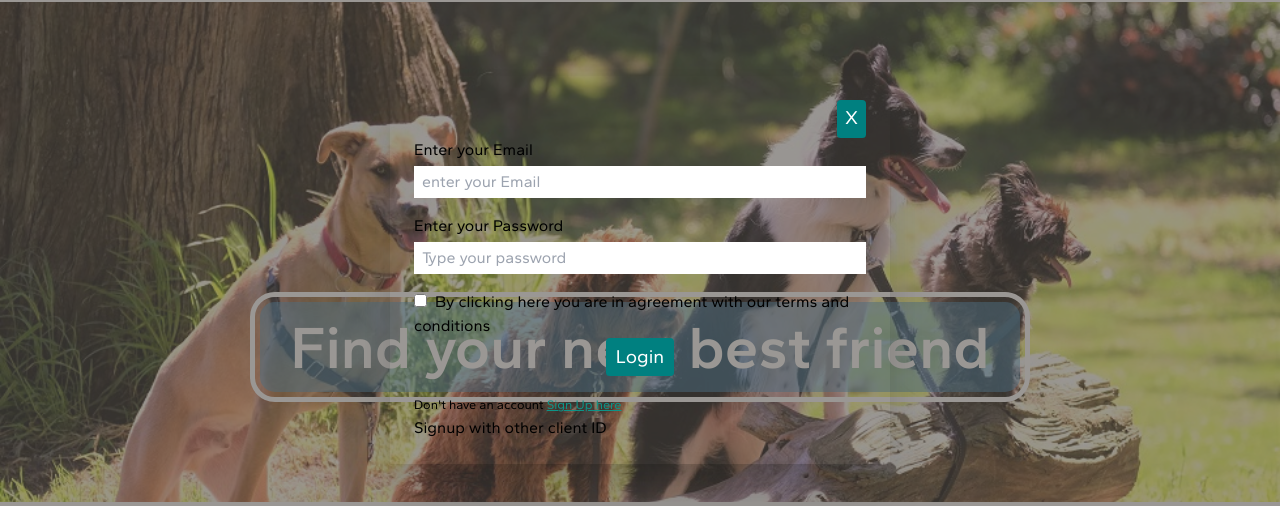
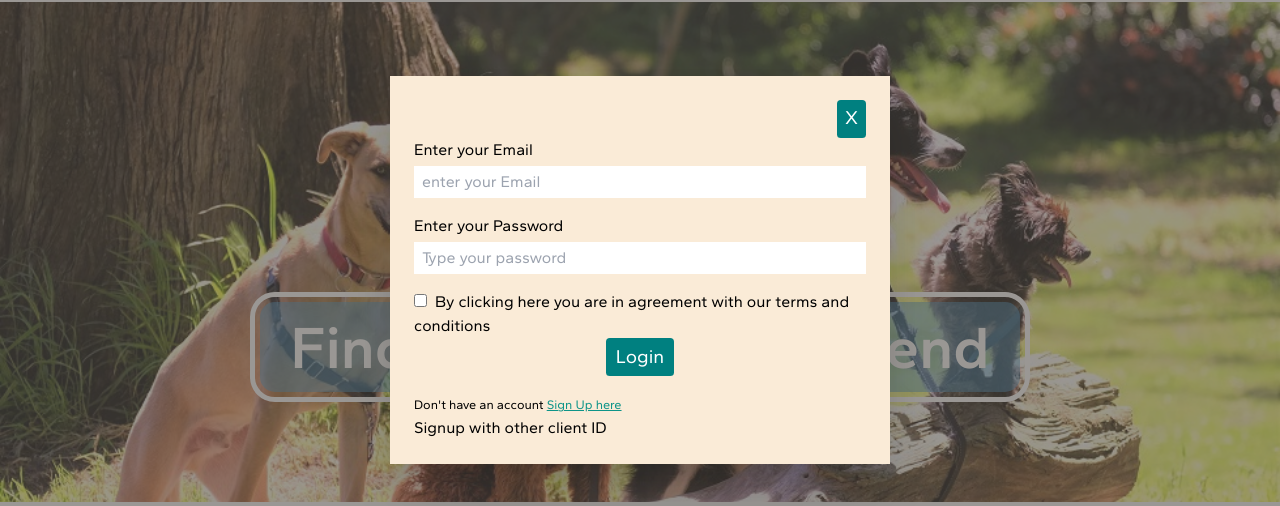
Before and after one commit to alexmercer500/pet-adoption, a React (Create React App) app: page / in a window 1280 px wide. Both pictures are taken after a click on the button "Login". Shown: the part 130-636 px from the top of the page. Built offline with nearby package versions, Linux system fonts and the light colour scheme.

Commit message:
Sign up backgound color fixes

```diff
--- a/src/App.css
+++ b/src/App.css
@@ -32,3 +32,8 @@ button {
         color: teal;
     }
 }
+.model-bg {
+    max-width: 500px;
+    margin-inline: auto;
+    background-color: antiquewhite;
+  }
--- a/src/components/Modules/AuthPage/SignIn.jsx
+++ b/src/components/Modules/AuthPage/SignIn.jsx
@@ -4,7 +4,7 @@ const SignIn = ({logMethod}) => {
   const {setLogUser, setLogType} = logMethod
   return (
     <section className='fixed inset-0 bg-stone-600/60 z-50 grid place-content-center'>
-      <div className='model-bg p-6 shadow-2xl max-w-[500px] mx-auto'>
+      <div className='model-bg p-6 shadow-2xl'>
         <div className='text-end'><button className='px-2 w-fit' onClick={()=>{setLogUser(false)}}>X</button></div>
         <fieldset>
           <form>
--- a/src/components/Modules/AuthPage/SignUp.jsx
+++ b/src/components/Modules/AuthPage/SignUp.jsx
@@ -4,7 +4,7 @@ const SignUp = ({ logMethod }) => {
   const { setLogUser, setLogType } = logMethod
   return (
     <section className='fixed inset-0 bg-stone-600/60 z-50 grid place-content-center'>
-      <div className='model-bg p-6 shadow-2xl max-w-[500px] mx-auto'>
+      <div className='model-bg p-6 shadow-2xl'>
         <div className='text-end'><button className='px-2 w-fit' onClick={() => { setLogUser(false) }}>X</button></div>
         <fieldset>
           <form>
```
